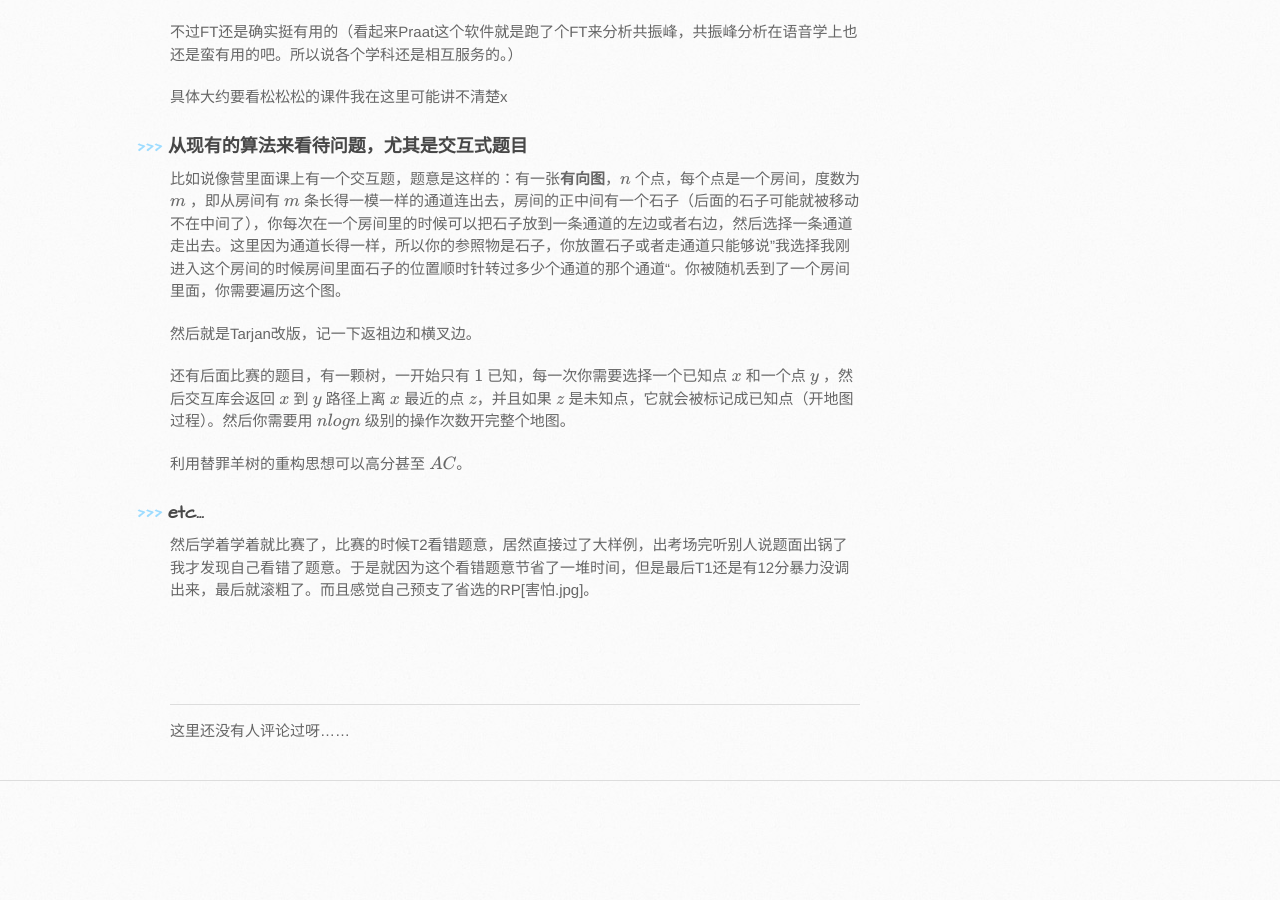
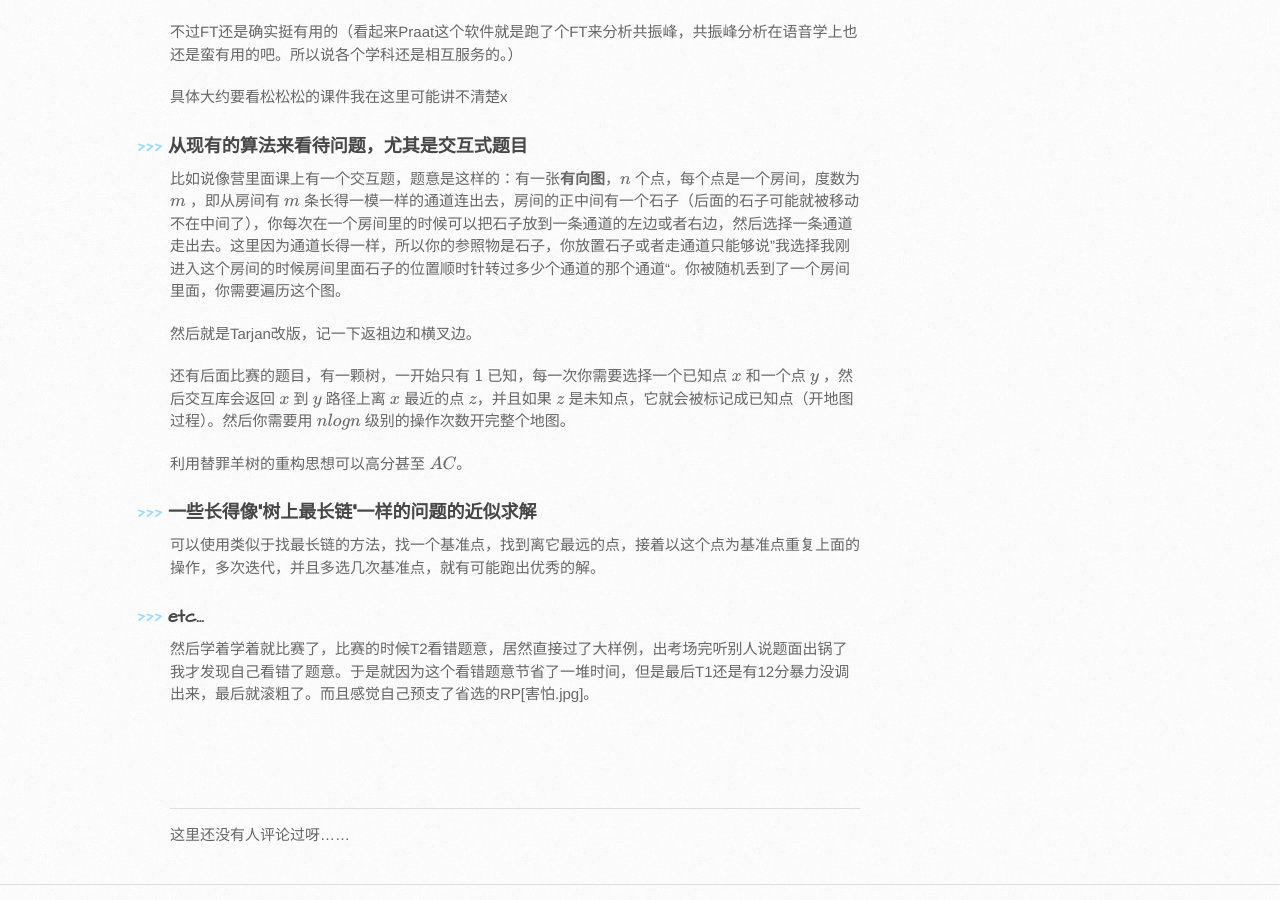
Before and after one commit to alphaGem/alphaGem.github.io, a Jekyll site: the page built from _posts/2018-02-08-NOIWC2018游记.md, in a window 1280 px wide and 900 px high, scrolled down 1399 px. Built offline with Jekyll 4.4.1, drawn with Linux system fonts in a browser that asks for light colours; formulas are drawn with MathJax 3; a script that is not in the unit is left out; before the commit the page ends 2195 px from its top, so only the background shows below that.

Commit message:
对游记作出了小改动

```diff
--- a/_posts/2018-02-08-NOIWC2018游记.md
+++ b/_posts/2018-02-08-NOIWC2018游记.md
@@ -61,6 +61,10 @@ title: NOIWC2018游记
 
 利用替罪羊树的重构思想可以高分甚至 $AC$。
 
+### 一些长得像“树上最长链”一样的问题的近似求解
+
+可以使用类似于找最长链的方法，找一个基准点，找到离它最远的点，接着以这个点为基准点重复上面的操作，多次迭代，并且多选几次基准点，就有可能跑出优秀的解。
+
 ### etc...
 
 然后学着学着就比赛了，比赛的时候T2看错题意，居然直接过了大样例，出考场完听别人说题面出锅了我才发现自己看错了题意。于是就因为这个看错题意节省了一堆时间，但是最后T1还是有12分暴力没调出来，最后就滚粗了。而且感觉自己预支了省选的RP[害怕.jpg]。
```
Also changed, not shown: 3 other files.
